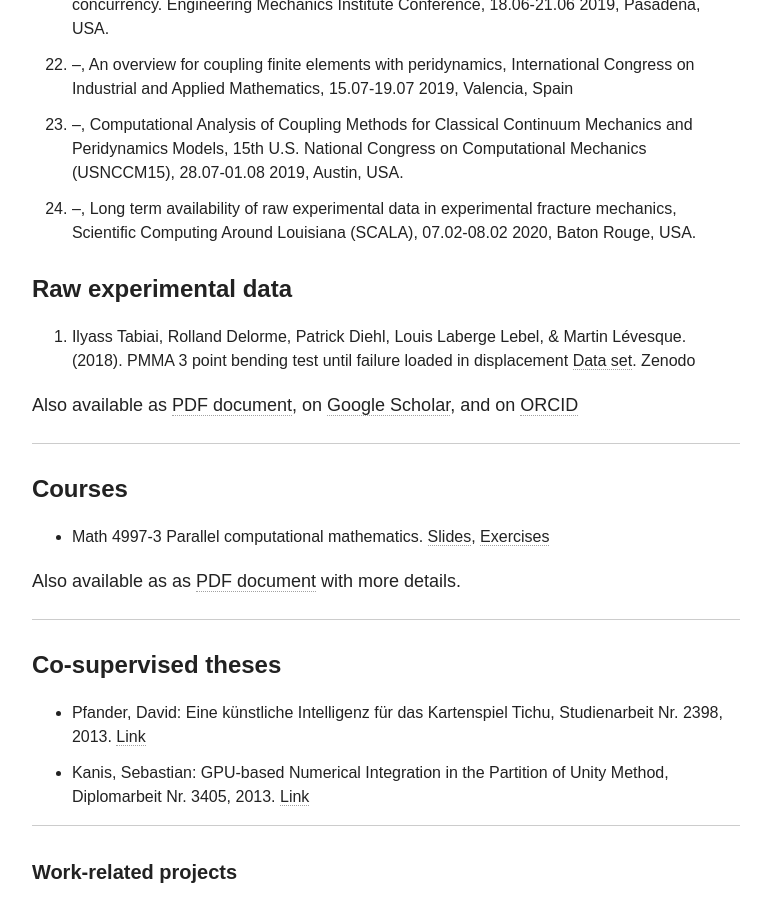
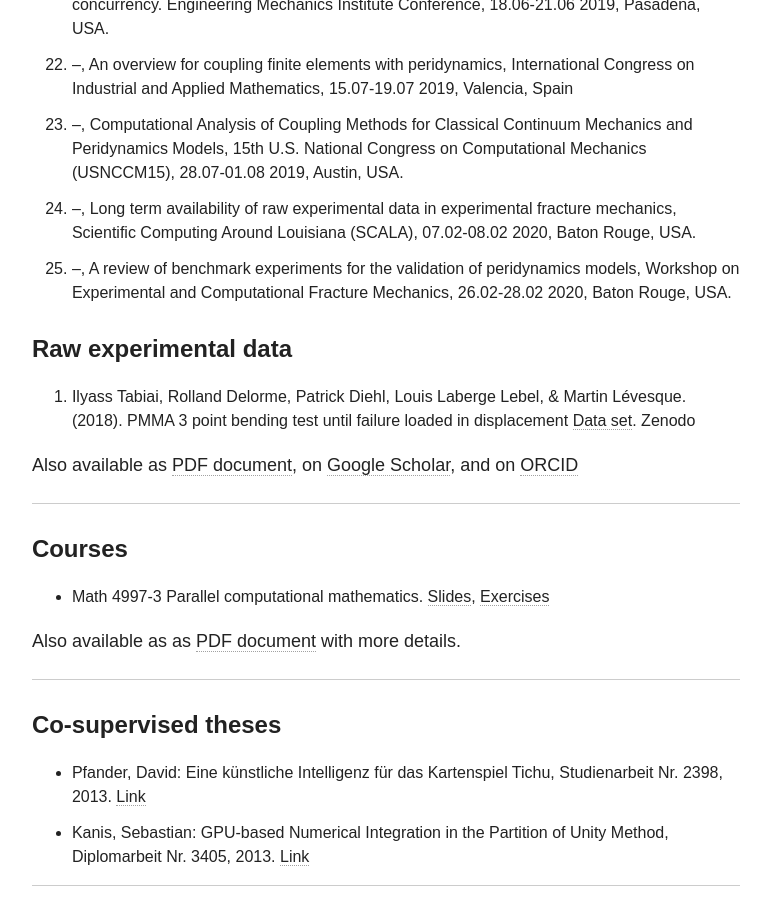
Before and after one commit to diehlpk/diehlpk.github.io, a Jekyll site: the page built from cv/index.md, in a window 1280 px wide and 900 px high, scrolled down 5821 px. Shown: the whole window, without its empty margins (254-1025 px from the left). Built offline with Jekyll 4.4.1, drawn with Linux system fonts in a browser that asks for light colours; nearby versions of some CDN libraries; some web fonts are replaced.

Commit message:
Update CV

```diff
--- a/cv/index.md
+++ b/cv/index.md
@@ -154,6 +154,7 @@ Congress for Theoretical and Applied Mechanics, 04.06-09.06 2018, Rosemont, US.
 23. --, Computational Analysis of Coupling Methods for Classical Continuum Mechanics and Peridynamics Models, 15th U.S. National Congress on Computational Mechanics
 (USNCCM15), 28.07-01.08 2019, Austin, USA.
 24. --, Long term availability of raw experimental data in experimental fracture mechanics, Scientific Computing Around Louisiana (SCALA), 07.02-08.02 2020, Baton Rouge, USA.
+25. --, A review of benchmark experiments for the validation of peridynamics models, Workshop on Experimental and Computational Fracture Mechanics, 26.02-28.02 2020, Baton Rouge, USA.
 
 #### Raw experimental data
 1. Ilyass Tabiai, Rolland Delorme, Patrick Diehl, Louis Laberge Lebel, & Martin Lévesque. (2018). PMMA 3 point bending test until failure loaded in displacement [Data set](http://doi.org/10.5281/zenodo.1172068). Zenodo
```
